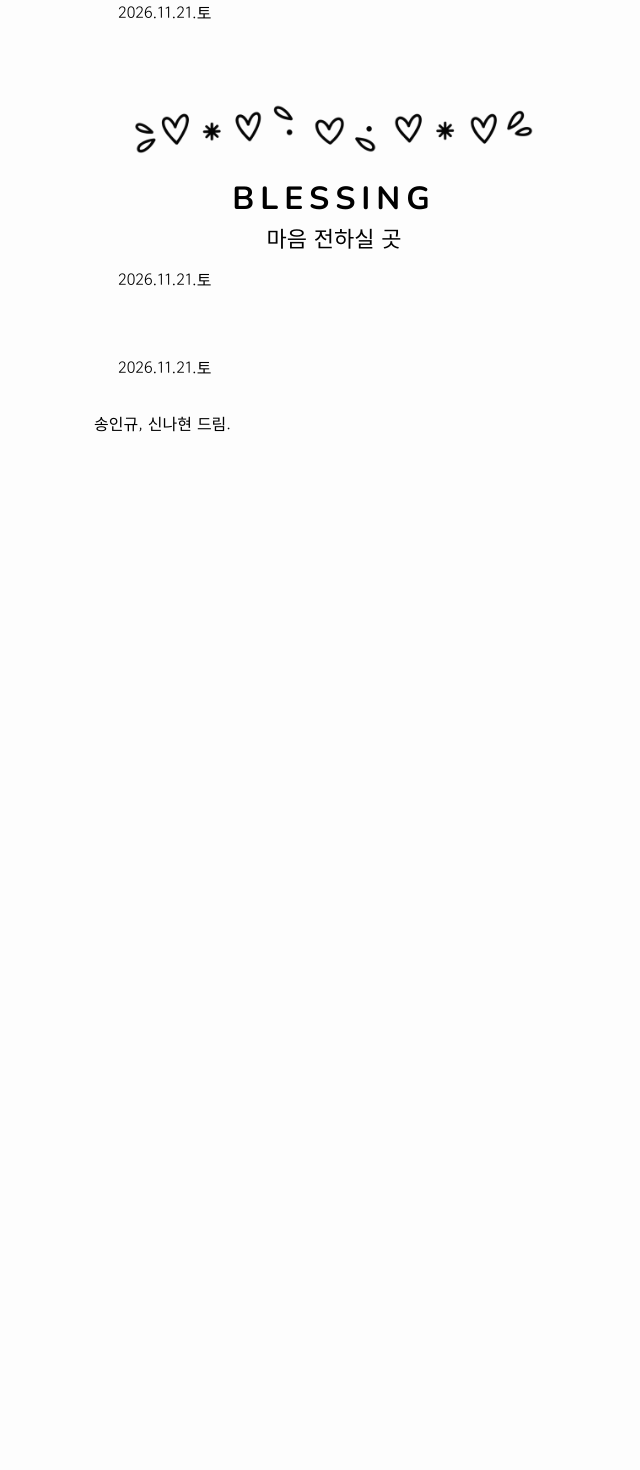
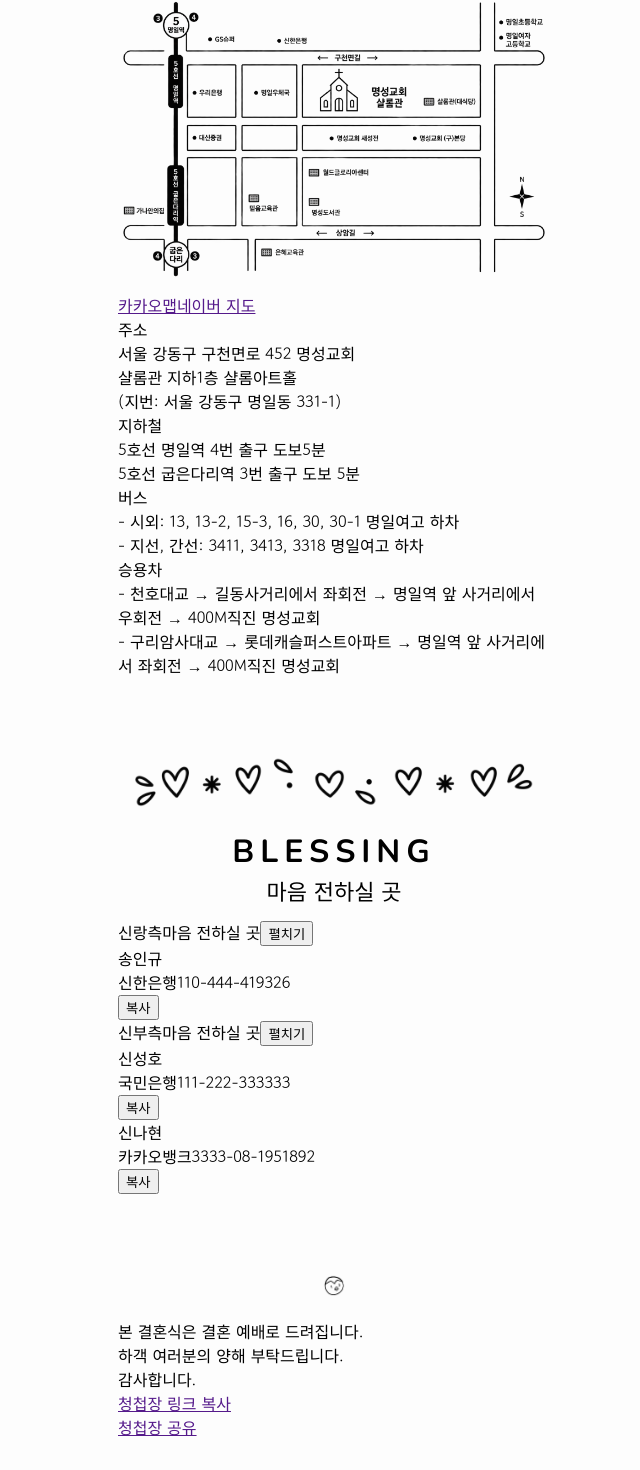
Before and after one commit to shinnh2/wedding-potaguin, a React (Vite) app: page / in a window 1280 px wide. Shown: the part 1740-3210 px from the top of the page, without its empty margins (306-946 px from the left). Before the commit the page ends 2175 px from the top, so only its background shows below. Built offline with nearby package versions, Linux system fonts and the light colour scheme; the HTML template or start-up script is replaced by a standard one; a web font is replaced by a local one.

Commit message:
feat: 마크업

```diff
--- a/src/App.css
+++ b/src/App.css
@@ -138,3 +138,16 @@ section {
 	font-weight: 700;
 	font-size: 22px;
 }
+
+/* map */
+
+/* blessing */
+
+/* info */
+.info-deco {
+	padding: 16px 0;
+	text-align: center;
+}
+.info-deco img {
+	width: 24px;
+}
--- a/src/components/Blessing.tsx
+++ b/src/components/Blessing.tsx
@@ -8,8 +8,55 @@ function Blessing() {
 				<h3 className="title">BLESSING</h3>
 				<p className="title-desc">마음 전하실 곳</p>
 			</div>
-			<div>
-				<p>2026.11.21.토</p>
+			{/* 신랑측 */}
+			<div className="accorion-item">
+				<div className="accorion-item-title">
+					<span className="em">신랑측</span>
+					<span>마음 전하실 곳</span>
+					<button>펼치기</button>
+				</div>
+				<div className="accorion-item-content">
+					<div className="content-item">
+						<div className="content-info">
+							<p className="name">송인규</p>
+							<p className="bank">
+								<span>신한은행</span>
+								<span>110-444-419326</span>
+							</p>
+						</div>
+						<button className="button-copy">복사</button>
+					</div>
+				</div>
+			</div>
+			{/* 신부측 */}
+			<div className="accorion-item">
+				<div className="accorion-item-title">
+					<span className="em">신부측</span>
+					<span>마음 전하실 곳</span>
+					<button>펼치기</button>
+				</div>
+				<div className="accorion-item-content">
+					<div className="content-item">
+						<div className="content-info">
+							<p className="name">신성호</p>
+							<p className="bank">
+								<span>국민은행</span>
+								<span>111-222-333333</span>
+							</p>
+						</div>
+						<button className="button-copy">복사</button>
+					</div>
+					<div className="content-item">
+						<div className="content-info">
+							<p className="name">신나현</p>
+							<p className="bank">
+								<span>카카오뱅크</span>
+								<span>3333-08-1951892</span>
+							</p>
+						</div>
+						<button className="button-copy">복사</button>
+					</div>
+				</div>
 			</div>
 		</section>
 	);
--- a/src/components/Info.tsx
+++ b/src/components/Info.tsx
@@ -1,8 +1,27 @@
 function Info() {
 	return (
 		<section>
-			<div>
-				<p>2026.11.21.토</p>
+			<p className="info-deco">
+				<img src="./penguin-snh.png" alt="" />
+			</p>
+			<p>
+				본 결혼식은 결혼 예배로 드려집니다.
+				<br />
+				하객 여러분의 양해 부탁드립니다.
+				<br />
+				감사합니다.
+			</p>
+			<div className="share-links">
+				<div className="share-link-wrap">
+					<a href="" target="_blank">
+						청첩장 링크 복사
+					</a>
+				</div>
+				<div className="share-link-wrap">
+					<a href="" target="_blank">
+						청첩장 공유
+					</a>
+				</div>
 			</div>
 		</section>
 	);
--- a/src/components/Map.tsx
+++ b/src/components/Map.tsx
@@ -8,8 +8,49 @@ function Map() {
 				<h3 className="title">MAP</h3>
 				<p className="title-desc">오시는 길</p>
 			</div>
-			<div>
-				<p>2026.11.21.토</p>
+			<div className="map-img-wrap">
+				<img src="./map.png" alt="명성교회 오는 길 지도" />
+			</div>
+			<div className="map-link-wrap">
+				<a href="" target="_blank" className="map-link">
+					카카오맵
+				</a>
+				<a href="" target="_blank" className="map-link">
+					네이버 지도
+				</a>
+			</div>
+			<div className="map-info">
+				<dl className="map-info-item">
+					<dt>주소</dt>
+					<dd>
+						서울 강동구 구천면로 452 명성교회
+						<br />
+						샬롬관 지하1층 샬롬아트홀
+						<br />
+						(지번: 서울 강동구 명일동 331-1)
+					</dd>
+				</dl>
+				<dl className="map-info-item">
+					<dt>지하철</dt>
+					<dd>5호선 명일역 4번 출구 도보5분</dd>
+					<dd>5호선 굽은다리역 3번 출구 도보 5분</dd>
+				</dl>
+				<dl className="map-info-item">
+					<dt>버스</dt>
+					<dd>- 시외: 13, 13-2, 15-3, 16, 30, 30-1 명일여고 하차</dd>
+					<dd>- 지선, 간선: 3411, 3413, 3318 명일여고 하차</dd>
+				</dl>
+				<dl className="map-info-item">
+					<dt>승용차</dt>
+					<dd>
+						- 천호대교 → 길동사거리에서 좌회전 → 명일역 앞 사거리에서 우회전 →
+						400M직진 명성교회
+					</dd>
+					<dd>
+						- 구리암사대교 → 롯데캐슬퍼스트아파트 → 명일역 앞 사거리에서 좌회전
+						→ 400M직진 명성교회
+					</dd>
+				</dl>
 			</div>
 		</section>
 	);
```
